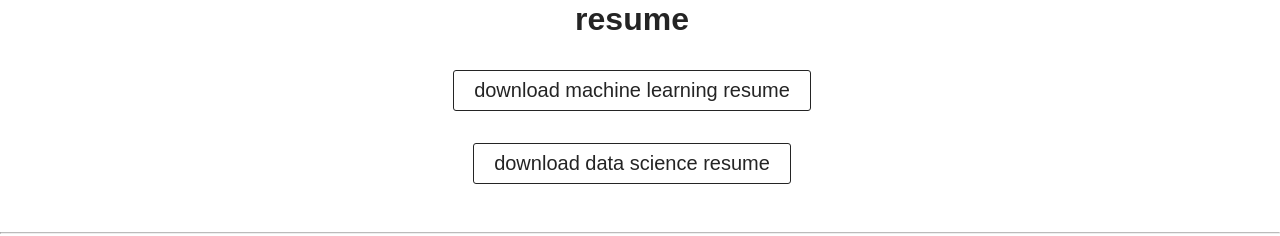
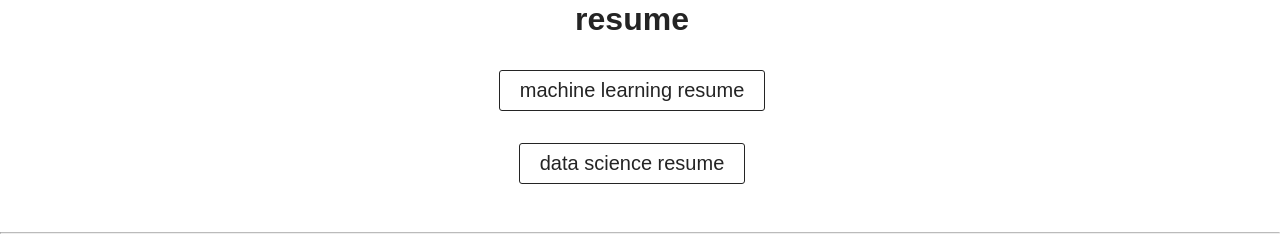
Before and after one commit to rmezapi/rod-website, a React (Create React App) app: page / in a window 1280 px wide. Shown: the part 640-876 px from the top of the page. Built offline with nearby package versions, Linux system fonts and the light colour scheme; some icons are missing; what @cloudinary/url-gen would draw is missing.

Commit message:
added resumes from drive instead

```diff
--- a/src/components/Pdf.js
+++ b/src/components/Pdf.js
@@ -3,8 +3,8 @@
 import { Button } from './Button';
 import './Pdf.css'
 
-const mle_cv = './files/meza_rodrigo_6_04_24_mle.pdf';
-const ds_cv = './files/rodrigo_meza_pineda_resume .pdf'
+const mle_cv = 'https://drive.google.com/file/d/1hi3jnwJLSvFQ1nEjJhNoVyn5TdCStK7v/view?usp=sharing';
+const ds_cv = 'https://drive.google.com/file/d/1ap-VMVdM0L4NEAGYDk2pmx9kSGcW8t4s/view?usp=sharing'
 
 // const pageNumber = 1;
 const targetPath_mle = 'meza_rodrigo_mle_cv'
@@ -34,8 +34,8 @@
 }
 
 function Pdf() {
-    const download_mle = "download machine learning resume"
-    const download_ds = "download data science resume"
+    const download_mle = "machine learning resume"
+    const download_ds = "data science resume"
     return (
         <div>
             <div className='text'>
```
